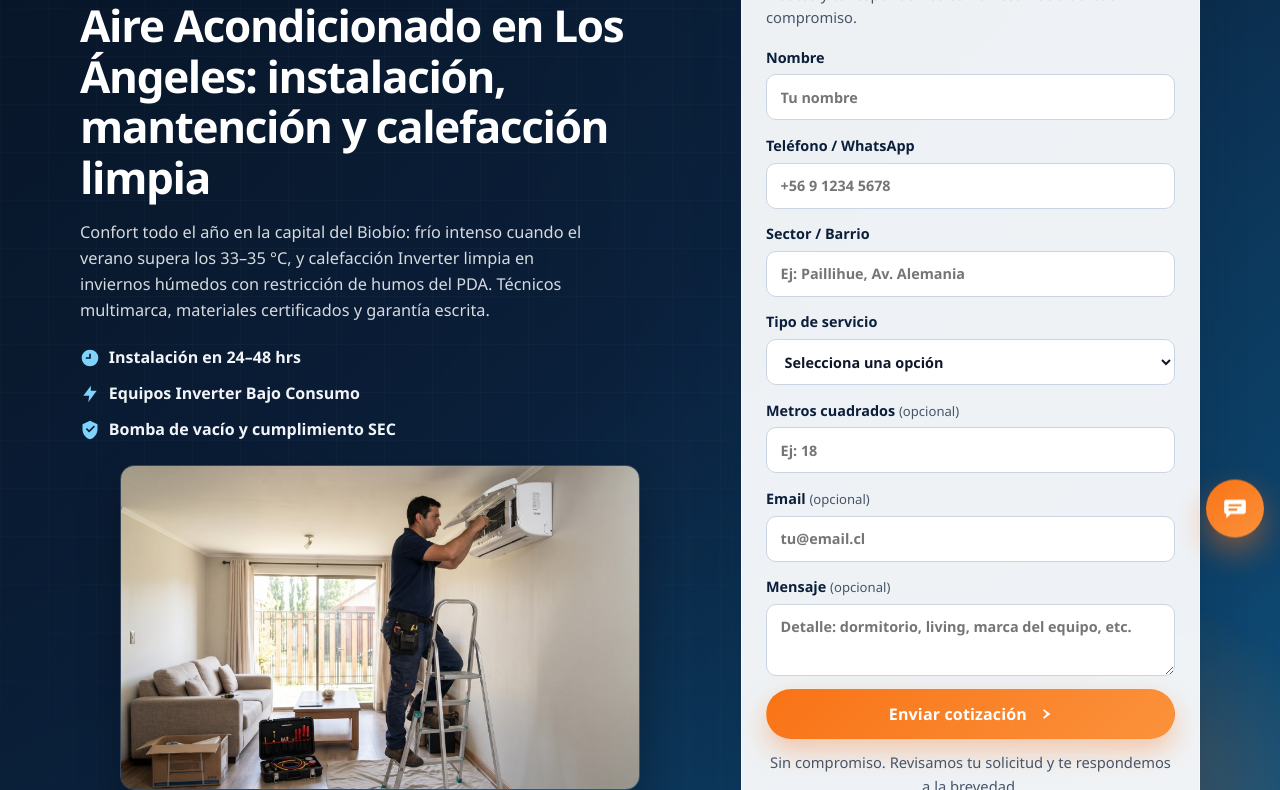
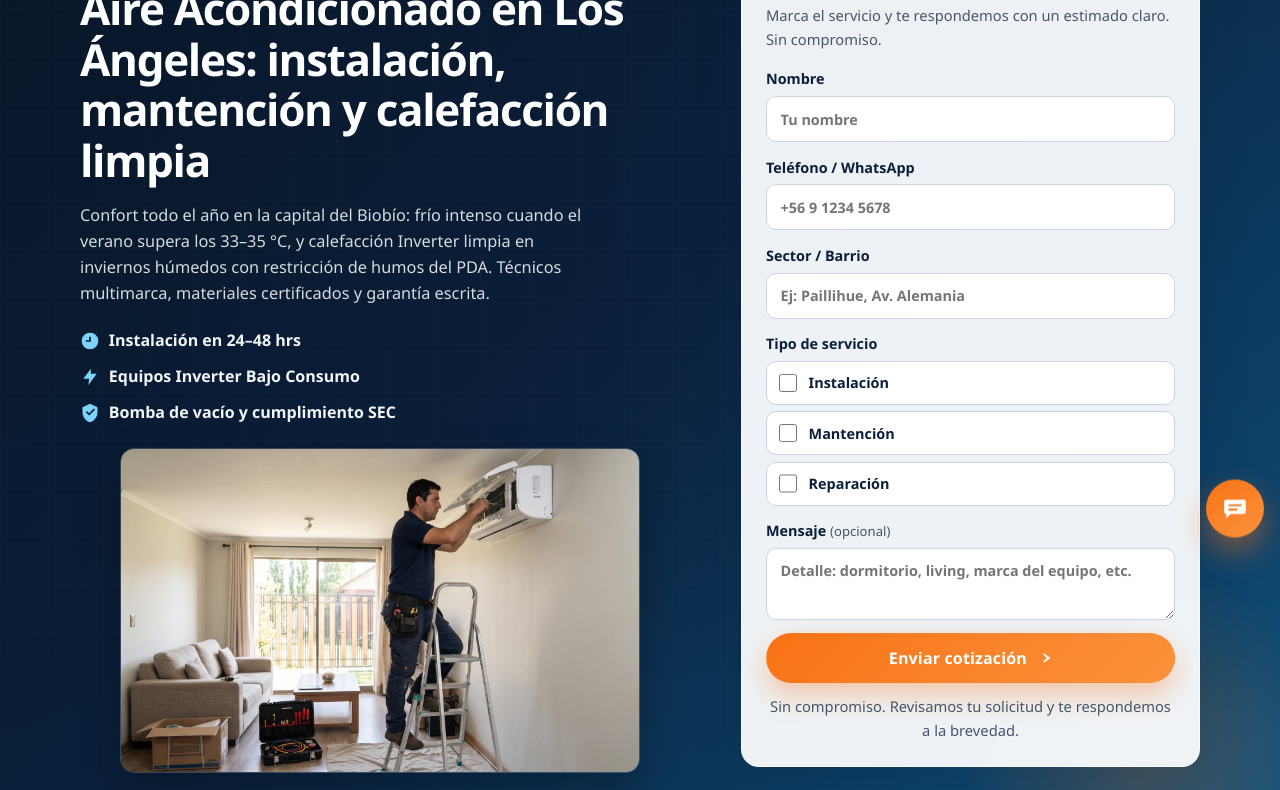
Before and after one commit to zerobitcl/climatizacionlosangeles, a plain HTML site: page index.html in a window 1280 px wide. Shown: the part 245-1035 px from the top of the page. Drawn offline with Linux system fonts and the light colour scheme.

Commit message:
Simplify quote forms to service checkboxes and an optional message.
Co-authored-by: Cursor <cursoragent@cursor.com>

```diff
--- a/css/styles.css
+++ b/css/styles.css
@@ -521,6 +521,58 @@ textarea {
   font-size: 0.82rem;
 }
 
+.service-checks {
+  border: 0;
+  margin: 0 0 0.85rem;
+  padding: 0;
+  display: grid;
+  gap: 0.4rem;
+}
+
+.service-checks legend {
+  font-size: 0.9rem;
+  font-weight: 600;
+  color: var(--navy);
+  margin-bottom: 0.35rem;
+  padding: 0;
+}
+
+.quote-form .service-check {
+  display: flex;
+  align-items: center;
+  gap: 0.7rem;
+  margin: 0;
+  min-height: 44px;
+  padding: 0.4rem 0.75rem;
+  border: 1px solid #CBD5E1;
+  border-radius: var(--radius-sm);
+  background: #fff;
+  font-weight: 650;
+  cursor: pointer;
+  transition: border-color 0.2s, background 0.2s, box-shadow 0.2s;
+}
+
+.quote-form .service-check input {
+  width: 1.15rem;
+  height: 1.15rem;
+  min-height: 0;
+  margin: 0;
+  padding: 0;
+  flex: 0 0 auto;
+  accent-color: var(--sky, #0ea5e9);
+}
+
+.quote-form .service-check:has(input:checked) {
+  border-color: var(--sky);
+  background: rgba(14, 165, 233, 0.1);
+  box-shadow: inset 0 0 0 1px rgba(14, 165, 233, 0.2);
+}
+
+.quote-form .service-check:has(input:focus-visible) {
+  border-color: var(--sky);
+  box-shadow: 0 0 0 3px rgba(14, 165, 233, 0.2);
+}
+
 .quote-form label,
 .calc-form label {
   display: grid;
--- a/index.html
+++ b/index.html
@@ -284,7 +284,7 @@
         <div class="hero-form-wrap" id="contacto">
           <form class="quote-form" id="quote-form" data-origin="home_hero" novalidate>
             <h2 class="form-title">Cotización rápida</h2>
-            <p class="form-sub">4 datos y te respondemos con un estimado claro. Sin compromiso.</p>
+            <p class="form-sub">Marca el servicio y te respondemos con un estimado claro. Sin compromiso.</p>
 
             <label>
               <span>Nombre</span>
@@ -301,25 +301,21 @@
               <input type="text" name="sector" required placeholder="Ej: Paillihue, Av. Alemania">
             </label>
 
-            <label>
-              <span>Tipo de servicio</span>
-              <select name="servicio" required>
-                <option value="">Selecciona una opción</option>
-                <option value="Instalación">Instalación</option>
-                <option value="Mantención">Mantención</option>
-                <option value="Reparación">Reparación</option>
-              </select>
-            </label>
-
-            <label>
-              <span>Metros cuadrados <em class="optional">(opcional)</em></span>
-              <input type="number" name="metros" min="5" max="200" step="1" placeholder="Ej: 18">
-            </label>
-
-            <label>
-              <span>Email <em class="optional">(opcional)</em></span>
-              <input type="email" name="email" autocomplete="email" placeholder="tu@email.cl">
-            </label>
+            <fieldset class="service-checks">
+              <legend>Tipo de servicio</legend>
+              <label class="service-check">
+                <input type="checkbox" name="servicio" value="Instalación">
+                <span>Instalación</span>
+              </label>
+              <label class="service-check">
+                <input type="checkbox" name="servicio" value="Mantención">
+                <span>Mantención</span>
+              </label>
+              <label class="service-check">
+                <input type="checkbox" name="servicio" value="Reparación">
+                <span>Reparación</span>
+              </label>
+            </fieldset>
 
             <label>
               <span>Mensaje <em class="optional">(opcional)</em></span>
--- a/js/main.js
+++ b/js/main.js
@@ -224,12 +224,22 @@ function setFormStatus(form, type, message) {
   status.textContent = message;
 }
 
+function markServicio(form, value) {
+  const match = form.querySelector(`input[name="servicio"][value="${CSS.escape(value)}"]`);
+  if (match) {
+    match.checked = true;
+    return;
+  }
+  if (form.servicio) form.servicio.value = value;
+}
+
 function fillQuoteFromBTU({ btu, m2, sol, uso, extras = "" }) {
   const form = document.getElementById("quote-form");
   if (!form) return;
 
-  if (m2 && form.metros) form.metros.value = String(m2);
-  if (form.servicio && !form.servicio.value) form.servicio.value = "Instalación";
+  if (!form.querySelector('input[name="servicio"]:checked')) {
+    markServicio(form, "Instalación");
+  }
 
   const notes = form.querySelector('[name="mensaje"]');
   if (notes) {
@@ -296,19 +306,33 @@ function initQuoteForm() {
   const form = document.getElementById("quote-form");
   if (!form) return;
 
+  form.querySelectorAll('input[name="servicio"]').forEach((input) => {
+    input.addEventListener("change", () => {
+      form.querySelector('input[name="servicio"]')?.setCustomValidity("");
+    });
+  });
+
   form.addEventListener("submit", async (e) => {
     e.preventDefault();
 
     const data = new FormData(form);
     const nombre = String(data.get("nombre") || "").trim();
     const telefono = String(data.get("telefono") || "").trim();
-    const email = String(data.get("email") || "").trim();
     const sector = String(data.get("sector") || "").trim();
-    const servicio = String(data.get("servicio") || "").trim();
-    const metros = String(data.get("metros") || "").trim();
+    const servicio = data
+      .getAll("servicio")
+      .map((value) => String(value).trim())
+      .filter(Boolean)
+      .join(", ");
     const mensaje = String(data.get("mensaje") || "").trim();
+    const servicioInputs = form.querySelectorAll('input[name="servicio"]');
+    servicioInputs[0]?.setCustomValidity("");
 
-    // CRO: nombre, teléfono, sector y servicio son el mínimo; respeta required HTML extra
+    if (!servicio && servicioInputs[0]) {
+      servicioInputs[0].setCustomValidity("Elige al menos un tipo de servicio.");
+    }
+
+    // CRO: nombre, teléfono, sector y al menos un servicio
     if (!nombre || !telefono || !sector || !servicio || !form.checkValidity()) {
       trackEvent("quote_form_invalid");
       form.reportValidity();
@@ -320,10 +344,8 @@ function initQuoteForm() {
       {
         nombre,
         telefono,
-        email: email || "(no informado)",
         sector,
         servicio,
-        metros: metros ? `${metros} m²` : "(no informado)",
         mensaje: mensaje || "(sin mensaje)",
         ciudad: SITE_CONFIG.city,
         origen: form.dataset.origin || "quote_form",
@@ -535,8 +557,7 @@ function hydrateQuoteFromURL() {
   const sol = params.get("sol");
   const uso = params.get("uso");
 
-  if (m2 && form.metros) form.metros.value = m2;
-  if (form.servicio) form.servicio.value = "Instalación";
+  markServicio(form, "Instalación");
 
   if (btu) {
     const notes = form.querySelector('[name="mensaje"]');
```
Also changed, not shown: instalacion-aire-acondicionado-los-angeles/index.html (+15 -10 lines), mantencion-aire-acondicionado-los-angeles/index.html (+16 -11 lines), reparacion-aire-acondicionado-los-angeles/index.html (+16 -11 lines).
